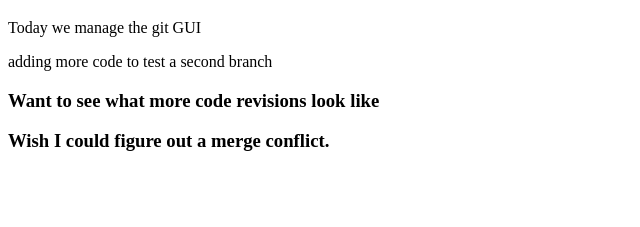
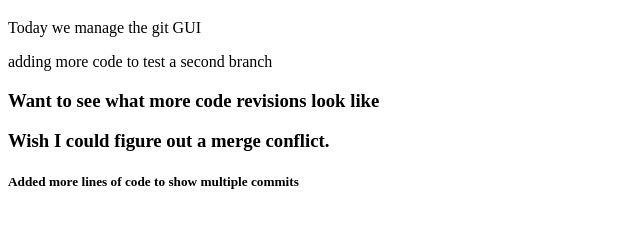
Before and after one commit to shanefitzgerald/testRepo, a plain HTML site: page index.html in a window 1280 px wide. Shown: the part 61-288 px from the top of the page, without its empty margins (0-640 px from the left). Drawn offline with Linux system fonts and the light colour scheme.

Commit message:
added one line of code

```diff
--- a/index.html
+++ b/index.html
@@ -10,5 +10,6 @@
 	<p>adding more code to test a second branch</p>
 	<h3>Want to see what more code revisions look like</h3>
 	<h3>Wish I could figure out a merge conflict.</h3>
+	<h5>Added more lines of code to show multiple commits</h5>
 </body>
 </html>
```
